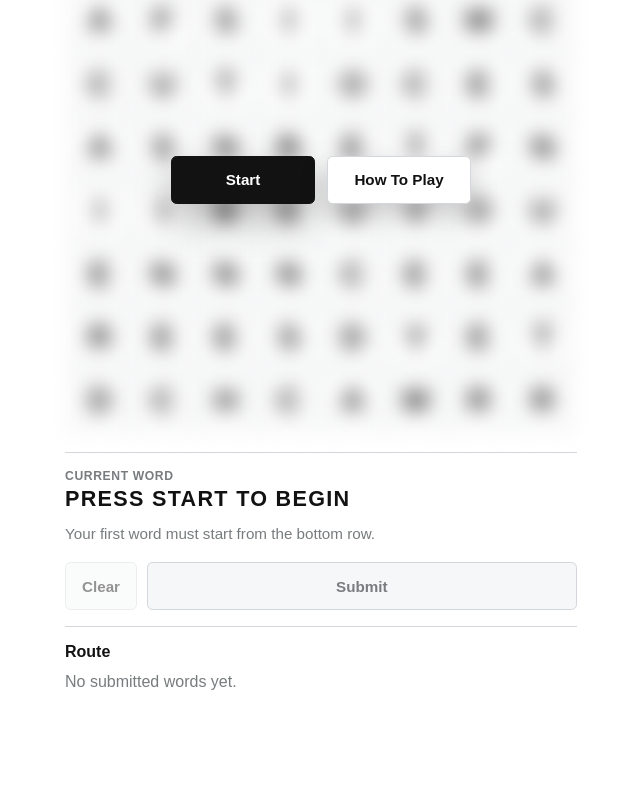
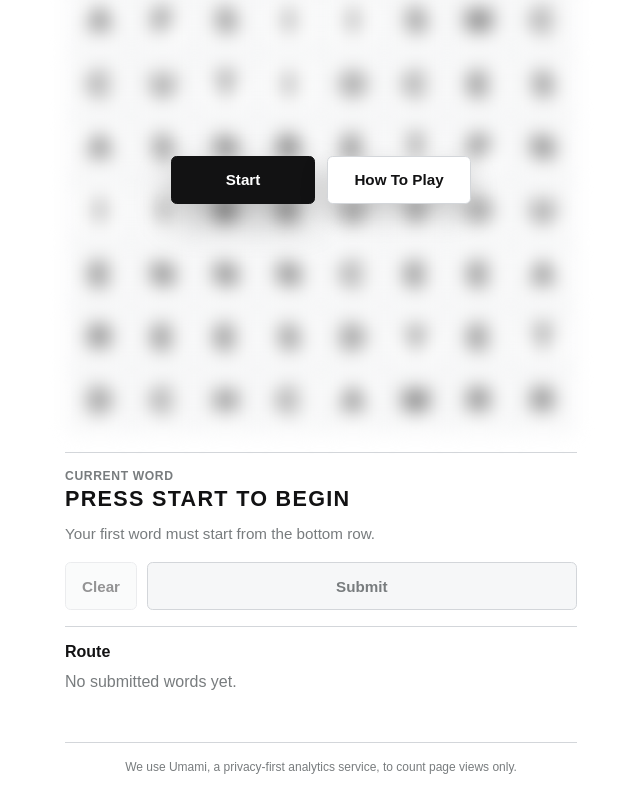
Before and after one commit to ventouris/daily-boards, a React (Vite) app: page /en in a window 1280 px wide. Shown: the part 253-1053 px from the top of the page, without its empty margins (319-959 px from the left). Before the commit the page ends 971 px from the top, so only its background shows below. Built offline with nearby package versions, Linux system fonts and the light colour scheme.

Commit message:
Add umami tracking

```diff
--- a/index.html
+++ b/index.html
@@ -11,6 +11,7 @@
       document.documentElement.setAttribute("data-theme", dark ? "dark" : "light");
     })();
   </script>
+  <script defer src="https://cloud.umami.is/script.js" data-website-id="7bfba224-ee1f-4e7d-9db2-ffd3fad2124f"></script>
 </head>
 <body>
   <div id="root"></div>
--- a/src/App.jsx
+++ b/src/App.jsx
@@ -814,6 +814,10 @@ export default function App() {
         onShare={handleShare}
         onClose={() => dispatchAndSync({ type: "CLOSE_RESULT" })}
       />
+
+      <footer className="privacy-footer">
+        <p>We use Umami, a privacy-first analytics service, to count page views only.</p>
+      </footer>
     </div>
   );
 }
--- a/src/styles.css
+++ b/src/styles.css
@@ -932,6 +932,21 @@ button:disabled,
   }
 }
 
+/* ─── Privacy footer ──────────────────────────────────────────────────────── */
+.privacy-footer {
+  margin-top: 2rem;
+  padding-top: 1rem;
+  border-top: 1px solid var(--border);
+  text-align: center;
+}
+
+.privacy-footer p {
+  margin: 0;
+  font-size: 0.75rem;
+  color: var(--muted);
+  line-height: 1.4;
+}
+
 #root {
   min-height: 100vh;
 }
```
